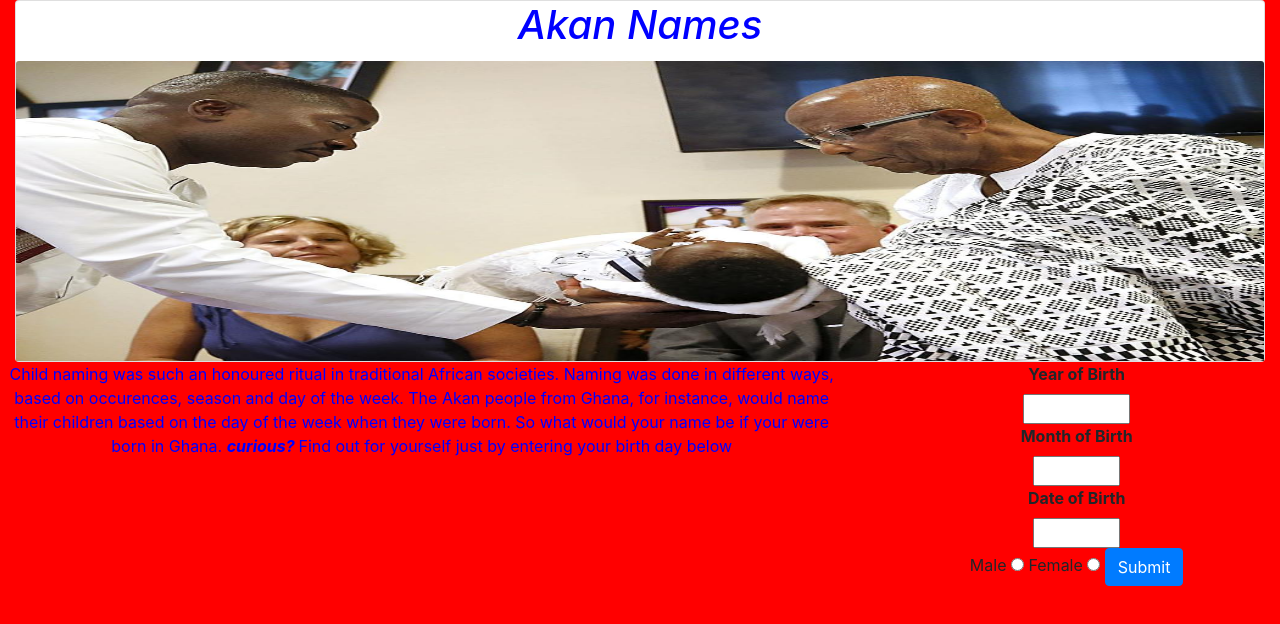
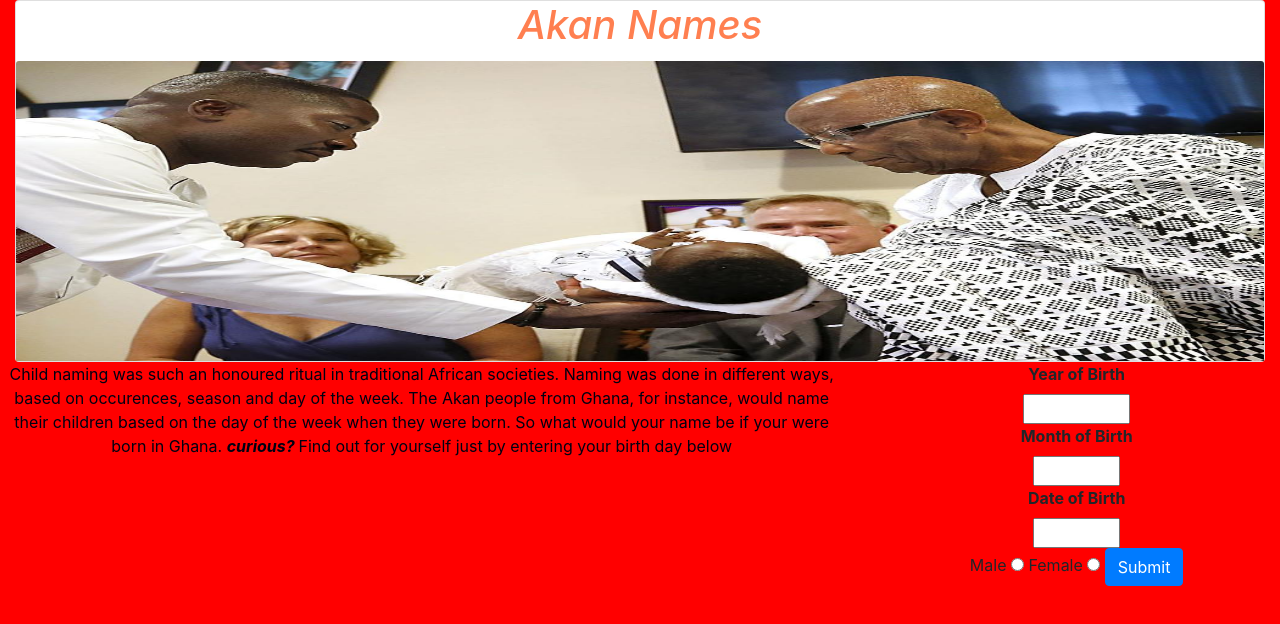
Before and after one commit to Brosir-Maraka/Akan, a plain HTML site: page index.html in a window 1280 px wide. Drawn offline with Linux system fonts and the light colour scheme.

```diff
--- a/index.html
+++ b/index.html
@@ -5,7 +5,7 @@
     <meta http-equiv="X-UA-Compatible" content="ie=edge">
     <link href="bootstrap.css" rel ="stylesheet" type="text/css" media="all">
     <link href="css/styles.css" rel="stylesheet" type="text/css">
-    <title>Calculator for Akan names</title>
+    <title> Akan names Genrator</title>
 
 </head>
 <body>
@@ -13,18 +13,18 @@
 
   <div class="container-fluid padding">
        <div class= "row text-center padding">
-           <div class= "col-md-12 col-lg-12 col-xs-12 col-sm-12">
-            <div class= "card">
-                        <h1 class= "card-title" style="color:blue"><em>Akan Names</em></h1>
+            <div class= "col-md-12 col-lg-12 col-xs-12 col-sm-12">
+              <div class= "card">
+                        <h1 class= "card-title" style="color:coral"><em>Akan Names</em></h1>
 
                         <img class="card-img-top" src="images/akan.jpg" height = "300px" width = "900px" alt="akan people">
-            </div>
-           </div> <br>
+             </div>
+            </div> <br>
 
 
               <div class="row">
                  <div class= "col-md-8 col-xs-8 col-ld-8">
-                     <p style="color:blue"> Child naming was such an honoured ritual in traditional African societies. Naming was done in different ways, based on occurences, season and day of the week. The Akan people from Ghana, for instance, would name their children based on the day of the week when they were born. So what would your name be if your were born in Ghana. <strong><em>curious? </em></strong></strong> Find out for yourself just by entering your birth day below</p>
+                     <p style="color:rgb(1, 1, 17)"> Child naming was such an honoured ritual in traditional African societies. Naming was done in different ways, based on occurences, season and day of the week. The Akan people from Ghana, for instance, would name their children based on the day of the week when they were born. So what would your name be if your were born in Ghana. <strong><em>curious? </em></strong></strong> Find out for yourself just by entering your birth day below</p>
                  </div>
 
                  <div class="col-md-4 col-ld-4 col-xs-4">
```
